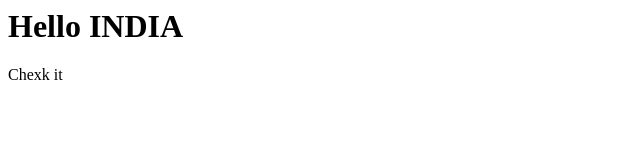
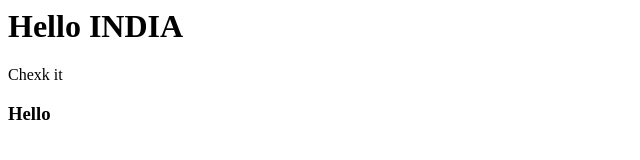
Before and after one commit to tahaabdurrab/apna-code, a plain HTML site: page index.html in a window 1280 px wide. Shown: the full height of the page, 0-640 px from the left. Drawn offline with Linux system fonts and the light colour scheme.

Commit message:
Update2 index.html

```diff
--- a/index.html
+++ b/index.html
@@ -1,2 +1,3 @@
 <h1> Hello INDIA</h1>
 <p> Chexk it </p>
+<div><h3>Hello</h3></div>
```
